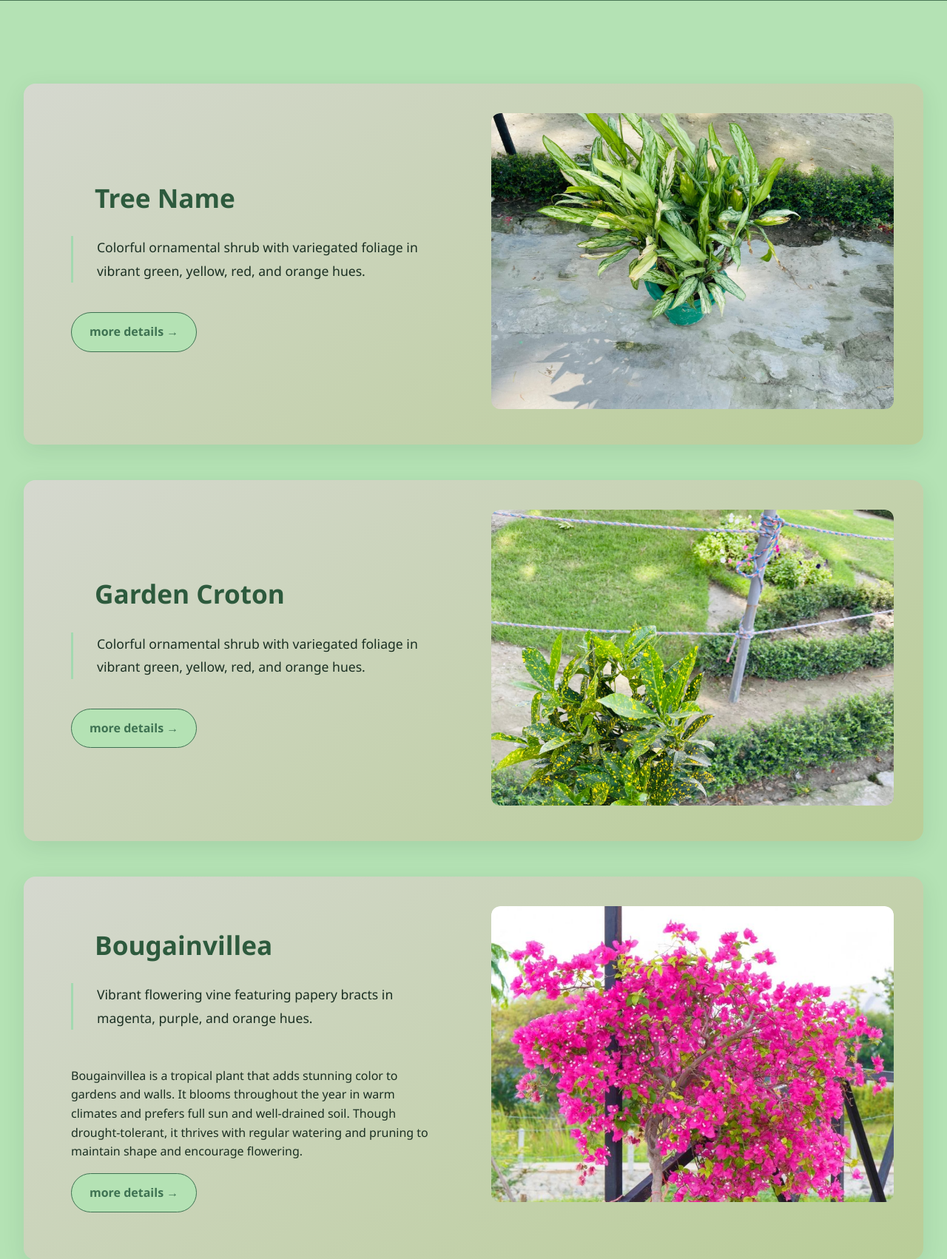
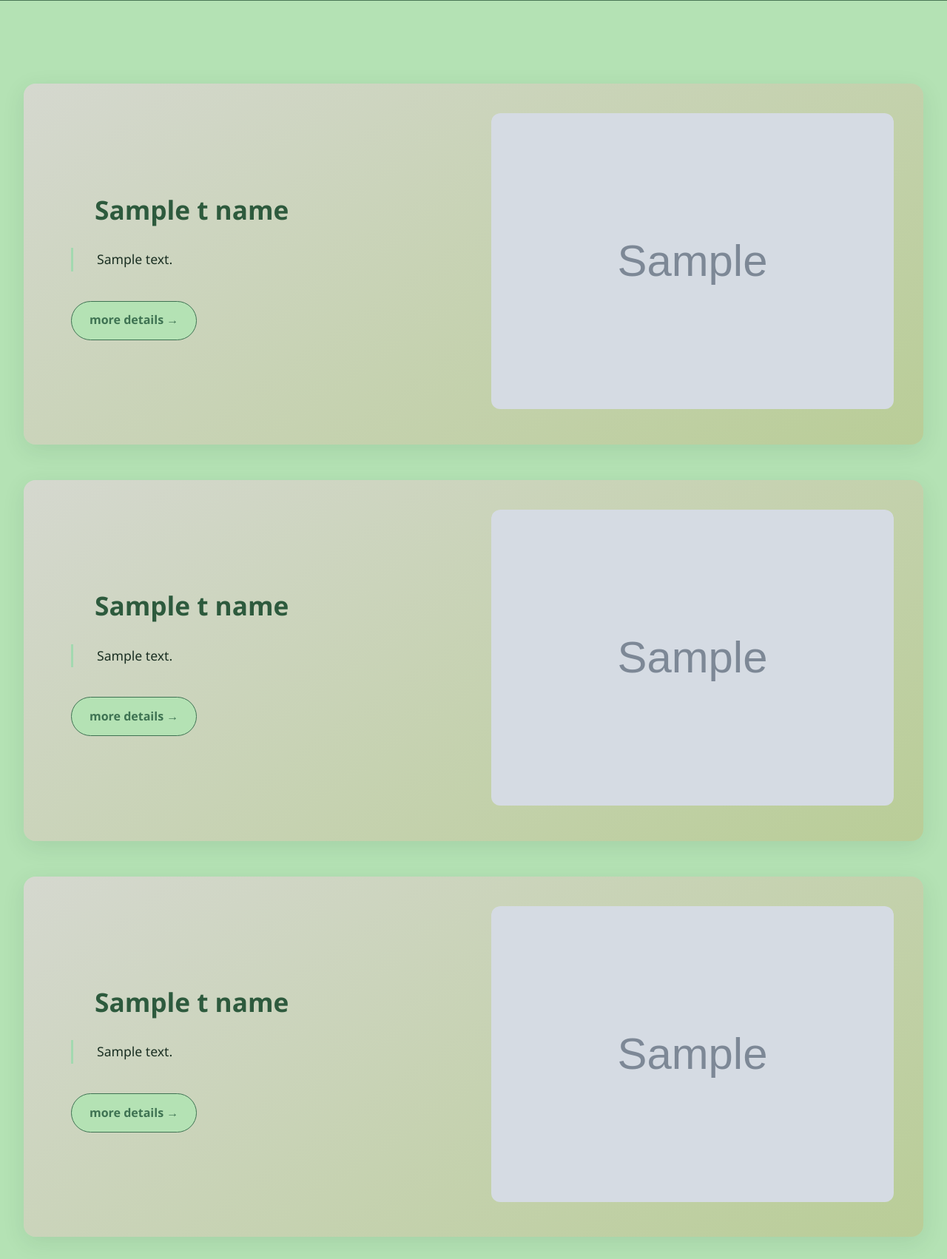
Before and after one commit to MohammedZIMS/ProjectTree, a Flask app: template templates/index.html in a window 1280 px wide. Shown: the part 309-2011 px from the top of the page at 74% size. Run offline with Flask 3, Linux system fonts and the light colour scheme; the template is opened without the code that fills it: most values are stand-ins (such as "Sample title", 1, 10 or a date in 2020); grey boxes marked "Sample" are stand-in pictures.

Commit message:
main page

```diff
--- a/main.py
+++ b/main.py
@@ -1,13 +1,37 @@
 from flask import Flask, render_template
 
 app = Flask(__name__)
-
+tree_names = ["Tree Name", "Garden Croton", "Bougainvillea"]
+tree_details = [
+    "Colorful ornamental shrub with variegated foliage in vibrant green, yellow, red, and orange hues.",
+    "Colorful ornamental shrub with variegated foliage in vibrant green, yellow, red, and orange hues.",
+    "Vibrant flowering vine featuring papery bracts in magenta, purple, and orange hues."
+]
+tree_images = [
+    "../static/images/VisualMatches.jpg",
+    "../static/images/GardenCroton.jpg",
+    "../static/images/Bougainvillea.jpg"
+]
 @app.route("/")
 def home():
-    return render_template("index.html")
+    return render_template("index.html",tName=tree_names,tDetail=tree_details,tImage=tree_images)
+
+
+@app.route("/Tinfo.html")
+def tinfo():
+    return render_template("Tinfo.html")
+
+
+
+
+
+
+
+
 name = ["Alif lombu", "Farzana", "Alif ashraf", "Mehedi", "Rafi", "Sokina"]
 batch = ["27th", "27th", "26th", "26th", "24th", "20000th"]
 age = [20, 23, 22, 22, 25, 20]
+
 
 
 
--- a/templates/Tinfo.html
+++ b/templates/Tinfo.html
@@ -8,7 +8,7 @@
     <link rel="icon" href="../static/images/TreeIcon.png" type="image/x-icon">
     <link rel="stylesheet" href="../static/Tinfo.css">
     <link rel="stylesheet" href="https://cdnjs.cloudflare.com/ajax/libs/font-awesome/6.4.0/css/all.min.css">
-    <title>Project Tree</title>
+    <title>More Details</title>
 </head>
 
 <body>
--- a/templates/index.html
+++ b/templates/index.html
@@ -6,8 +6,8 @@
     <meta name="viewport" content="width=device-width, initial-scale=1.0">
     <meta name="description" content="Comprehensive tree information and conservation resources">
     <link rel="icon" href="../static/images/TreeIcon.png" type="image/x-icon">
-    <!-- <link rel="stylesheet" href="../static/main.css"> -->
-    <link rel="stylesheet" href="{{url_for('static',filename='main.css')}}">
+    <link rel="stylesheet" href="../static/main.css">
+    <!-- <link rel="stylesheet" href="{{url_for('static',filename='main.css')}}"> -->
     <link rel="stylesheet" href="https://cdnjs.cloudflare.com/ajax/libs/font-awesome/6.4.0/css/all.min.css">
     <title>Project Tree</title>
 
@@ -38,19 +38,23 @@
 
         <!-- main content start -->
         <section class="species-gallery">
+            {% for i in range(3) %}
             <div class="species-card">
                 <div class="species-info">
-                    <h2 class="species-name">Tree Name</h2>
-                    <p class="species-description">Colorful ornamental shrub with variegated foliage in vibrant green, yellow, red, and orange hues.</p>
+                    <h2 class="species-name">{{ tName[i] }}</h2>
+                    <p class="species-description">{{ tDetail[i]}}</p>
+
                     <span></span>
                     <a href="./Tinfo.html#info1" class="info-link">more details →</a>
                 </div>
                 <div class="species-image">
-                    <img src="../static/images/VisualMatches.jpg" alt="Variegated ornamental shrub" class="responsive-image center">
-                </div>
-            </div>
 
-            <div class="species-card">
+            <img src="{{ tImage[i] }}" alt="Image" class="responsive-image center">
+        </div>
+    </div>
+    {% endfor %}
+
+            <!-- <div class="species-card">
                 <div class="species-info">
                     <h2 class="species-name">Garden Croton</h2>
                     <p class="species-description">Colorful ornamental shrub with variegated foliage in vibrant green, yellow, red, and orange hues.</p>
@@ -66,14 +70,13 @@
                 <div class="species-info">
                     <h2 class="species-name">Bougainvillea</h2>
                     <p class="species-description">Vibrant flowering vine featuring papery bracts in magenta, purple, and orange hues.</p>
-                    <br>
-                    <span>Bougainvillea is a tropical plant that adds stunning color to gardens and walls. It blooms throughout the year in warm climates and prefers full sun and well-drained soil. Though drought-tolerant, it thrives with regular watering and pruning to maintain shape and encourage flowering.</span>
+
                     <a href="./Tinfo.html#info3"  class="info-link">more details →</a>
                 </div>
                 <div class="species-image">
                     <img src="../static/images/Bougainvillea.jpg" alt="Bougainvillea blooms" class="responsive-image top">
                 </div>
-            </div>
+            </div> -->
         </section>
         <!-- main content end -->
 
```
